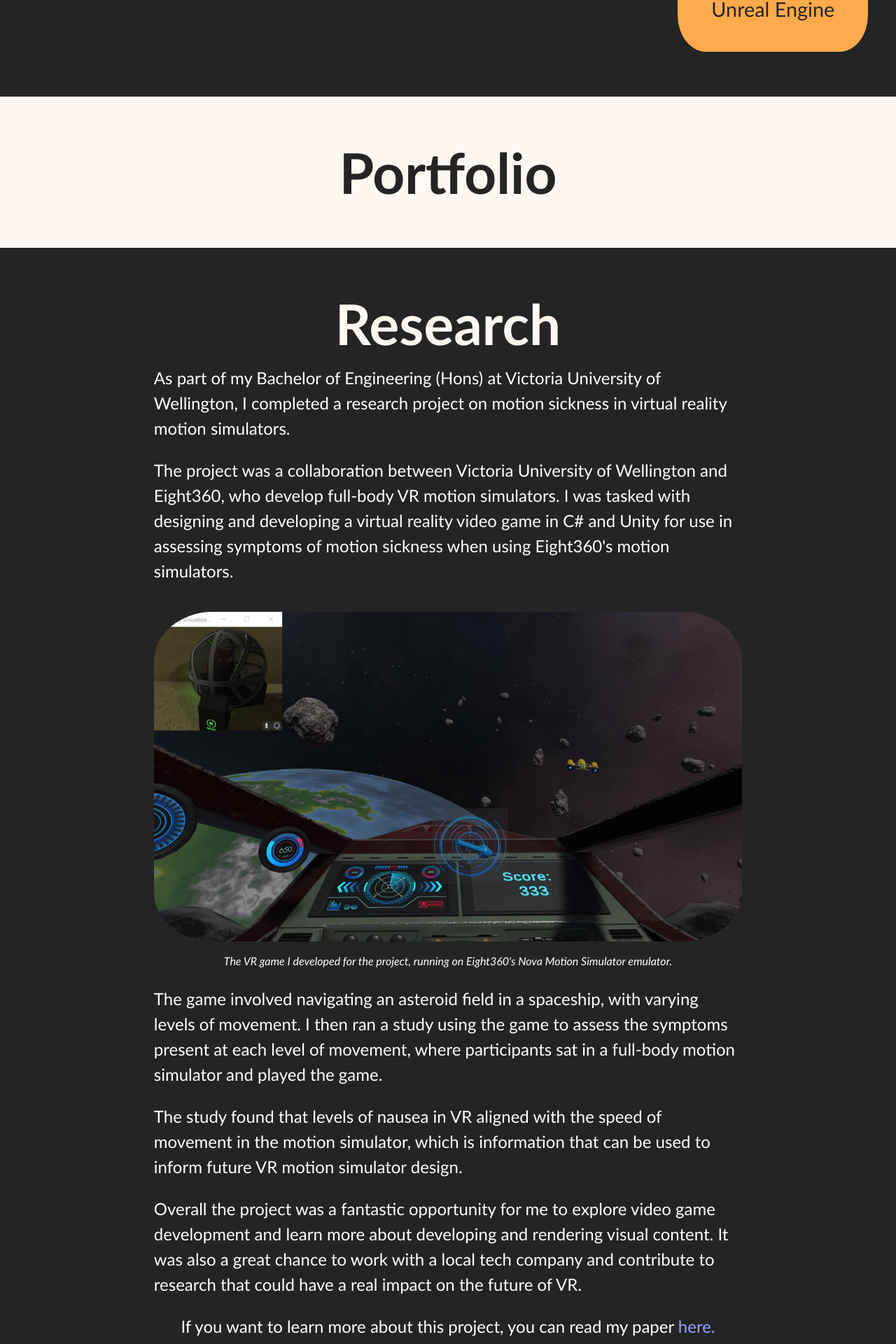
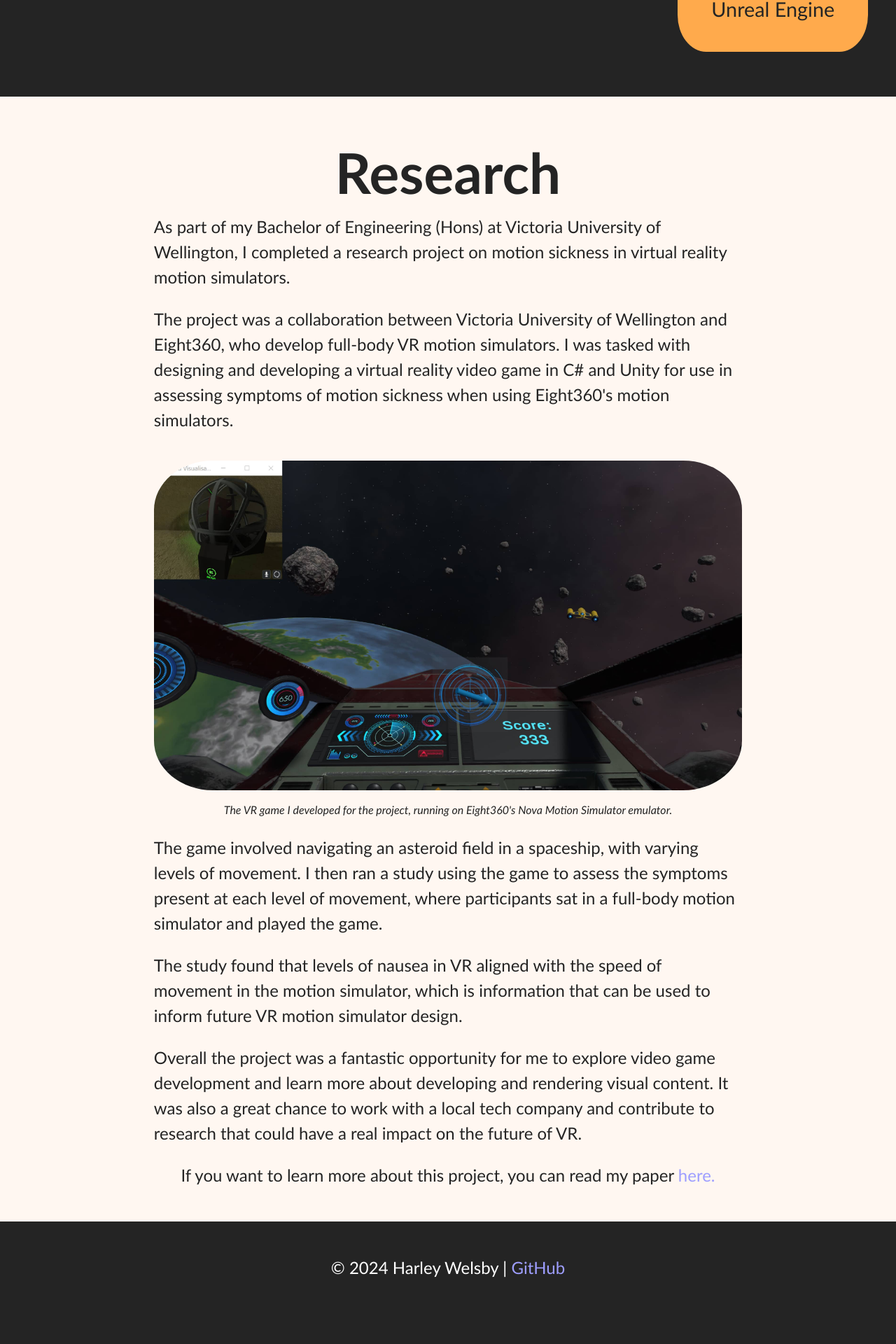
Before and after one commit to harleywelsby/Portfolio-Site, a React (Vite) app: page / in a window 1280 px wide. Shown: the part 2820-4740 px from the top of the page at 70% size. After the commit the page ends 4697 px from the top, so only its background shows below. Built offline with nearby package versions, Linux system fonts and the light colour scheme; the HTML template or start-up script is replaced by a standard one.

Commit message:
Simple footer

```diff
--- a/src/App.tsx
+++ b/src/App.tsx
@@ -28,7 +28,8 @@ function App() {
       <HomeSection />
       <AboutSection />
       <SkillsSection />
-      <PortfolioSection />
+      {/* TODO: Add Portfolio from GitHub */}
+      {/* <PortfolioSection /> */}
       <ResearchSection />
       <FooterSection />
     </>
--- a/src/constants.ts
+++ b/src/constants.ts
@@ -34,3 +34,6 @@ export const RESEARCH_PARAGRAPH_5 = `Overall the project was a fantastic opportu
 export const ProjectDemoImageReference = `The VR game I developed for the project, running on Eight360's Nova Motion Simulator emulator.`;
 export const ProjectReadMoreText = `If you want to learn more about this project, you can read my paper`;
 export const VuwResearchPaperUrl = 'https://ojs.victoria.ac.nz/wfes/article/view/8424/7478';
+
+// Footer Section
+export const GitHubPortfolioSiteUrl = `https://github.com/harleywelsby/Portfolio-Site`;
--- a/src/sections/FooterSection.tsx
+++ b/src/sections/FooterSection.tsx
@@ -1,9 +1,19 @@
-import { Section, SectionTitle } from '../styles/styledComponents';
+import { GitHubPortfolioSiteUrl } from '../constants';
+import { ParagraphText, Section } from '../styles/styledComponents';
 
 function FooterSection() {
   // TODO: Unimplemented
 
-  return <Section className="hidden altBackground"></Section>;
+  return (
+    <Section className="hidden">
+      <ParagraphText>
+        © 2024 Harley Welsby |{' '}
+        <a href={GitHubPortfolioSiteUrl} target="_blank" rel="noreferrer">
+          GitHub
+        </a>
+      </ParagraphText>
+    </Section>
+  );
 }
 
 export default FooterSection;
--- a/src/sections/ResearchSection.tsx
+++ b/src/sections/ResearchSection.tsx
@@ -20,8 +20,8 @@ function ResearchSection() {
   // TODO: Unimplemented
 
   return (
-    <Section className="hidden">
-      <SectionTitle className="darkThemeText">Research</SectionTitle>
+    <Section className="hidden altBackground">
+      <SectionTitle className="lightThemeText">Research</SectionTitle>
       <ParagraphText className="hidden">{RESEARCH_PARAGRAPH_1}</ParagraphText>
       <br />
       <ParagraphText className="hidden">{RESEARCH_PARAGRAPH_2}</ParagraphText>
```
